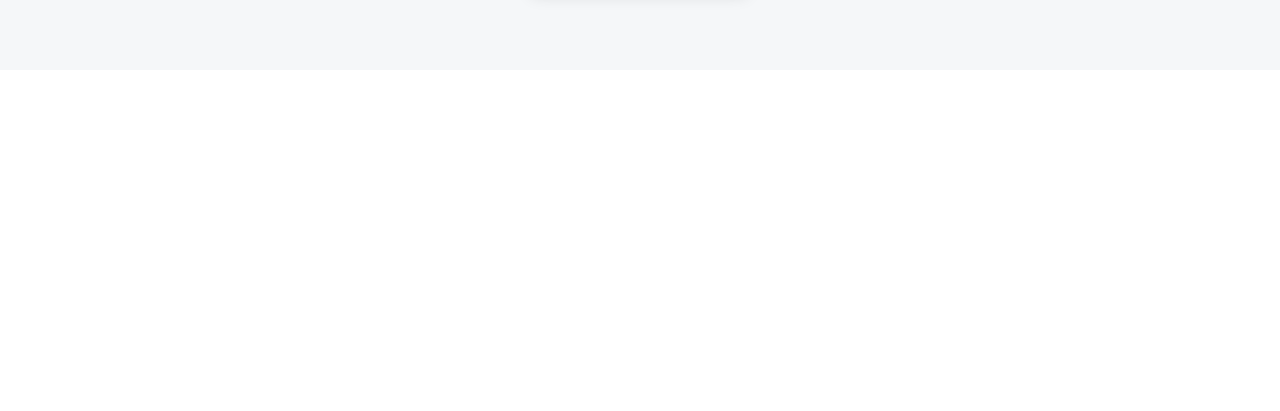
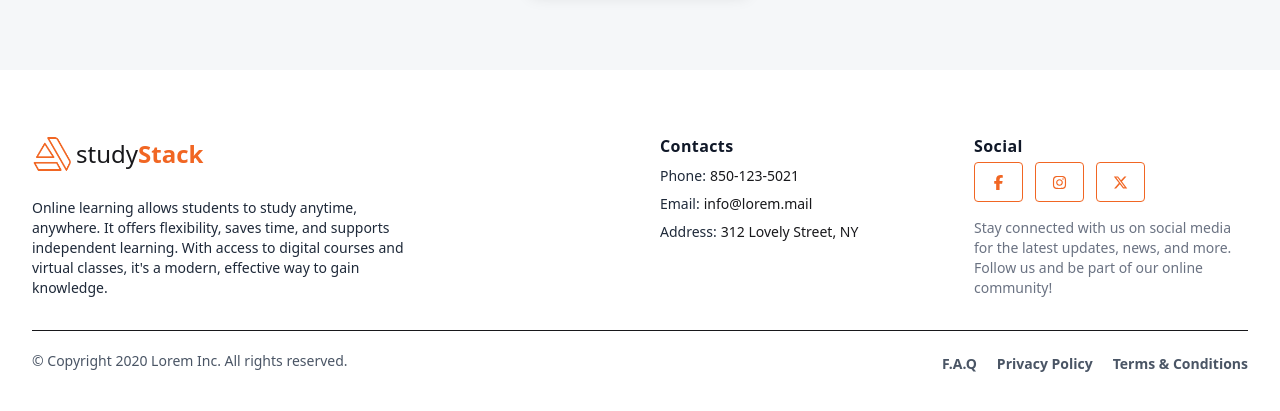
Before and after one commit to ShazzedChowdhury/b11-a11-c01-studyStack-client-side, a React (Vite) app: page / in a window 1280 px wide. Shown: the part 2364-2775 px from the top of the page. Before the commit the page ends 2434 px from the top, so only its background shows below. Built offline with nearby package versions, Linux system fonts and the light colour scheme; no server answers.

Commit message:
complete footer section as requirements

```diff
--- a/src/Layout/MainLayout.jsx
+++ b/src/Layout/MainLayout.jsx
@@ -1,6 +1,7 @@
 import React from 'react';
 import { Outlet } from 'react-router';
 import Navbar from '../components/Navbar/Navbar';
+import Footer from '../components/Footer/Footer';
 
 const MainLayout = () => {
     return (
@@ -11,7 +12,9 @@
             <main>
                 <Outlet />
             </main>
-            <footer></footer>
+            <footer>
+                <Footer />
+            </footer>
         </>
     );
 };
--- /dev/null
+++ b/src/components/Footer/Footer.jsx
@@ -0,0 +1,127 @@
+import React from "react";
+import logo from "../../assets/logo.png"
+import { FaFacebookF, FaInstagram, FaXTwitter } from "react-icons/fa6";
+const Footer = () => {
+  return (
+    <div className="px-4 pt-16 mx-auto sm:max-w-xl md:max-w-full lg:max-w-screen-xl md:px-24 lg:px-8">
+      <div className="grid gap-10 row-gap-6 mb-8 sm:grid-cols-2 lg:grid-cols-4">
+        <div className="sm:col-span-2">
+          <a className="flex gap-1 items-center">
+            <img src={logo} className="w-10" alt="" />
+            <h1 className="text-2xl">
+              study<span className="font-bold text-primary">Stack</span>
+            </h1>
+          </a>
+          <div className="mt-6 lg:max-w-sm">
+            <p className="text-sm text-gray-800">
+              Online learning allows students to study anytime, anywhere. It
+              offers flexibility, saves time, and supports independent learning.
+              With access to digital courses and virtual classes, it's a modern,
+              effective way to gain knowledge.
+            </p>
+          </div>
+        </div>
+        <div className="space-y-2 text-sm">
+          <p className="text-base font-bold tracking-wide text-gray-900">
+            Contacts
+          </p>
+          <div className="flex">
+            <p className="mr-1 text-gray-800">Phone:</p>
+            <a
+              href="tel:850-123-5021"
+              aria-label="Our phone"
+              title="Our phone"
+              className="transition-colors duration-300 text-deep-purple-accent-400 hover:text-deep-purple-800"
+            >
+              850-123-5021
+            </a>
+          </div>
+          <div className="flex">
+            <p className="mr-1 text-gray-800">Email:</p>
+            <a
+              href="mailto:info@lorem.mail"
+              aria-label="Our email"
+              title="Our email"
+              className="transition-colors duration-300 text-deep-purple-accent-400 hover:text-deep-purple-800"
+            >
+              info@lorem.mail
+            </a>
+          </div>
+          <div className="flex">
+            <p className="mr-1 text-gray-800">Address:</p>
+            <a
+              href="https://www.google.com/maps"
+              target="_blank"
+              rel="noopener noreferrer"
+              aria-label="Our address"
+              title="Our address"
+              className="transition-colors duration-300 text-deep-purple-accent-400 hover:text-deep-purple-800"
+            >
+              312 Lovely Street, NY
+            </a>
+          </div>
+        </div>
+        <div>
+          <span className="text-base font-bold tracking-wide text-gray-900">
+            Social
+          </span>
+          <div className="flex items-center mt-1 space-x-3">
+            <a
+              href="https://www.facebook.com/" target="_blank"
+              className="btn btn-outline btn-primary"
+            >
+              <FaFacebookF size={15} />
+            </a>
+            <a href="https://x.com/" target="_blank" className="btn btn-outline btn-primary">
+              <FaInstagram size={15} />
+            </a>
+            <a
+              href="https://www.instagram.com/" target="_blank"
+              className="btn btn-outline btn-primary"
+            >
+              <FaXTwitter size={15} />
+            </a>
+          </div>
+          <p className="mt-4 text-sm text-gray-500">
+            Stay connected with us on social media for the latest updates, news,
+            and more. Follow us and be part of our online community!
+          </p>
+        </div>
+      </div>
+      <div className="flex flex-col-reverse justify-between pt-5 pb-10 border-t lg:flex-row">
+        <p className="text-sm text-gray-600">
+          © Copyright 2020 Lorem Inc. All rights reserved.
+        </p>
+        <ul className="flex flex-col mb-3 space-y-2 lg:mb-0 sm:space-y-0 sm:space-x-5 sm:flex-row">
+          <li>
+            <a
+              href="/"
+              className="text-sm text-gray-600 transition-colors duration-300 hover:text-deep-purple-accent-400"
+            >
+              F.A.Q
+            </a>
+          </li>
+          <li>
+            <a
+              href="/"
+              className="text-sm text-gray-600 transition-colors duration-300 hover:text-deep-purple-accent-400"
+            >
+              Privacy Policy
+            </a>
+          </li>
+          <li>
+            <a
+              href="/"
+              className="text-sm text-gray-600 transition-colors duration-300 hover:text-deep-purple-accent-400"
+            >
+              Terms &amp; Conditions
+            </a>
+          </li>
+        </ul>
+      </div>
+    </div>
+  );
+};
+
+
+export default Footer;
```
